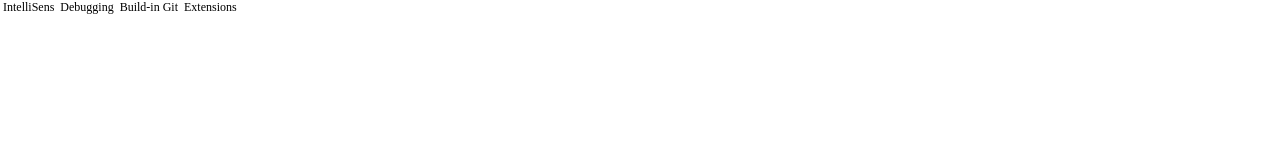
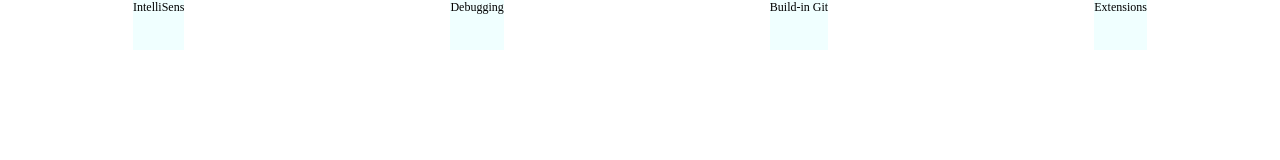
Before and after one commit to Kotuhan/lecture-6, a plain HTML site: page index.html in a window 1280 px wide. Drawn offline with Linux system fonts and the light colour scheme.

Commit message:
Use awesome flexbox

```diff
--- a/index.html
+++ b/index.html
@@ -1,4 +1,7 @@
 <!DOCTYPE html>
+<!-- Complete guide for flexbox -->
+<!-- https://css-tricks.com/snippets/css/a-guide-to-flexbox/ -->
+
 <html>
     <head>
         <style>
@@ -10,38 +13,20 @@
                 margin: 0 auto;
             }
             .container .list {
-                margin: 0 auto;
-                padding: 0;
+                display: flex;
+                justify-content: space-around;
+                align-items: center;
             }
             .container .list li,
-            .container .list div {
-                display: inline-block;
+            .container .list > div {
+                height: 50px;
+                background-color: azure
             }
 
         </style>
     </head>
     <body>
         <div class="container">
-            <ul class="list">
-                <li>
-                    <div></div>
-                    <span>IntelliSens</span>
-                </li>
-                <li>
-                    <div></div>
-                    <span>Debugging</span>
-                </li>
-                <li>
-                    <div></div>
-                    <span>Build-in Git</span>
-                </li>
-                <li>
-                    <div></div>
-                    <span>Extensions</span>
-                </li>
-            </ul>
-        </div>
-        <!-- <div class="container">
                 <div class="list">
                     <div>
                         <div></div>
@@ -55,11 +40,11 @@
                         <div></div>
                         <span>Build-in Git</span>
                     </div>
-                    <div>
+                    <div onclick="alert('https://css-tricks.com/snippets/css/a-guide-to-flexbox/')">
                         <div></div>
                         <span>Extensions</span>
                     </div>
                 </div>
-            </div> -->
+            </div>
     </body>
 </html>
```
